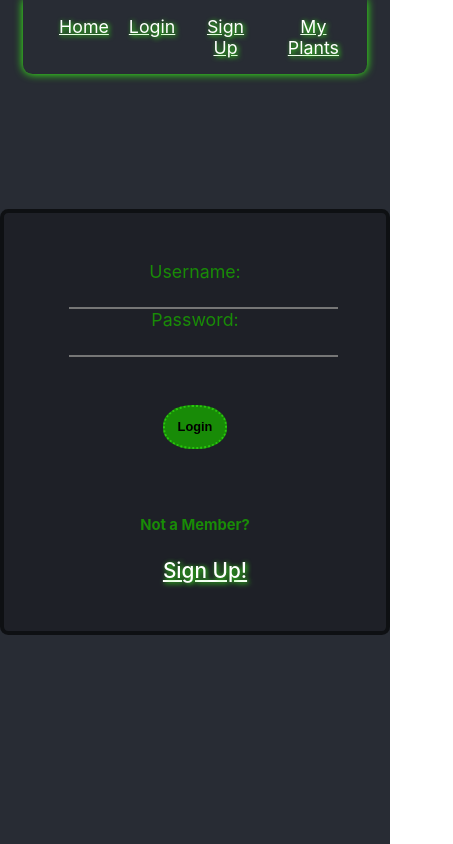
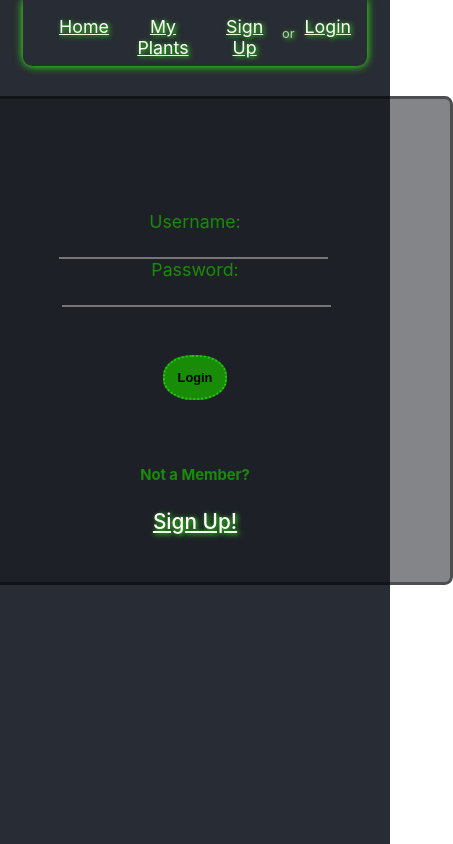
Before and after one commit to ptpt-watermyplants-5/front-end, a React (Create React App) app: page /login in a window 390 px wide. Shown: the whole page, 453 px wide, since content can reach past the window. Built offline with nearby package versions, Linux system fonts and the light colour scheme.

Commit message:
style navBar and media query

```diff
--- a/src/App.css
+++ b/src/App.css
@@ -19,7 +19,7 @@
   display: flex;
   flex-direction: column;
   align-items: center;
-  justify-content: center;
+  justify-content: flex-start;
   font-size: calc(10px + 2vmin);
   color: white;
 }
@@ -41,20 +41,30 @@
   box-shadow: 0 0 .5rem .01rem rgb(56, 255, 21);
   border-radius: 0 0 .6rem .6rem;
   position: fixed;
-  padding: 1rem;
+  padding: 1rem 1rem .5rem;
   top: 0;
   width: 80%;
   display: flex;
-  justify-content: flex-end;
+  justify-content: flex-start;
 }
 
 .navBar a {
   text-shadow: .1rem .07rem .3rem rgb(56, 255, 21);
+  margin-left: 20px;
+  color: white;
 }
 
-a {
-  margin-left: 20px;
-  color: white;
+.navBar a:nth-child(5) {
+  margin-left: 10px;
+}
+
+.navBar span {
+  color: rgba(255, 255, 255, 0.698);
+  text-shadow: .1rem .07rem .3rem rgb(56, 255, 21);
+  font-size: .8rem;
+  position: relative;
+  top: .5rem;
+  padding: 10px 0 0 10px;
 }
 
 input {
@@ -62,6 +72,7 @@ input {
   border-top: .5rem;
   border-right: .5rem;
   border-left: .5rem;
+  color: rgba(255, 255, 255, 0.822);
   font-size: 1.25rem;
   margin-left: 1rem;
 }
@@ -72,7 +83,11 @@ input:focus {
 }
 
 .welcome-page {
+  margin-top: 10rem;
   text-shadow: .1rem .07rem .3rem rgb(56, 255, 21);
+}
+h4.welcome-page {
+  margin-top: 5rem;
 }
 
 .plant-list-container {
@@ -100,9 +115,10 @@ input:focus {
 .login-page {
   color: rgba(24, 163, 0, 0.822);
   background: #16181d86;
-  border: .3rem solid rgba(0, 0, 0, 0.513);
+  border: .21rem solid rgba(0, 0, 0, 0.411);
   border-radius: .51rem;
-  padding: 3rem
+  margin-top: 8rem;
+  padding: 7rem 7rem 3rem;
 }
 
 .login-page a {
@@ -125,8 +141,9 @@ input:focus {
 .register-page {
   color: rgba(24, 163, 0, 0.822);
   background: #16181d86;
-  border: .3rem solid rgba(0, 0, 0, 0.513);
+  border: .3rem solid rgba(0, 0, 0, 0.411);
   border-radius: .51rem;
+  margin-top: 8rem;
   padding: 3rem
 }
 
@@ -144,3 +161,31 @@ input:focus {
   margin: 3rem auto 0;
   padding: .8rem;
 }
+
+@media (max-width: 700px) {
+  .navBar span{
+    position: relative;
+    top: 0rem;
+  }
+  .welcome-page{
+    margin-top: 7rem;
+  }
+  h4.welcome-page {
+    margin-top: 50px;
+  }
+  .login-page{
+    margin-top: 6rem;
+  }
+  .register-page{
+    margin-top: 6rem;
+  }
+}
+
+#username {
+  position: relative;
+  right: 10px;
+}
+#password {
+  position: relative;
+  right: 7px;
+}
--- a/src/components/NavBar.js
+++ b/src/components/NavBar.js
@@ -13,9 +13,10 @@ const NavBar = () => {
         <div className="navBar">
 
             <Link to="/">Home</Link>
+            <Link to="/myplants">My Plants</Link>
+            { localStorage.getItem('token') ? undefined : <Link to="/signup">Sign Up</Link> }
+            { localStorage.getItem('token') ? undefined : <span>or</span> }
             { localStorage.getItem('token') ? undefined : <Link to="/login">Login</Link> }
-            { localStorage.getItem('token') ? undefined : <Link to="/signup">Sign Up</Link> }
-            <Link to="/myplants">My Plants</Link>
             { localStorage.getItem('token') ? <Link to="/" onClick={handleLogout}>Logout</Link> : undefined }
 
         </div>
```
